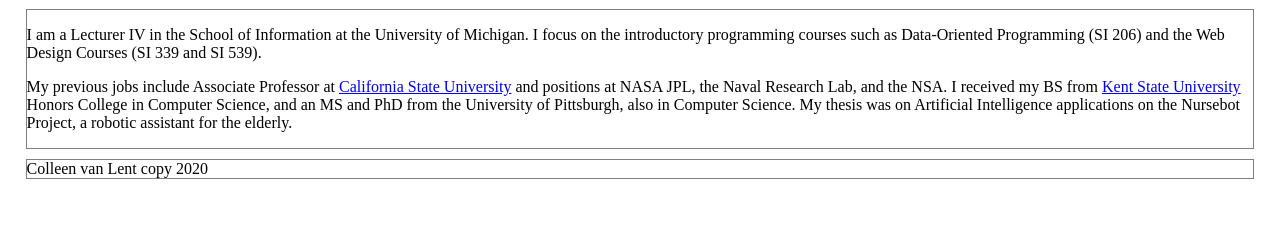
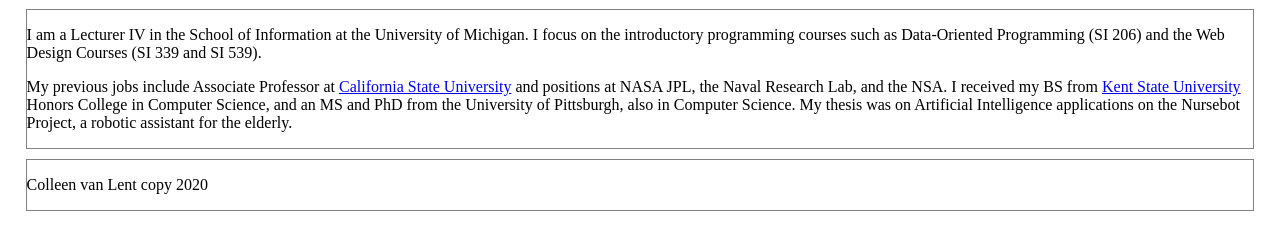
Before and after one commit to lnwalton/homework1, a plain HTML site: page index.html in a window 1280 px wide. Shown: the part 190-440 px from the top of the page. Drawn offline with Linux system fonts and the light colour scheme.

Commit message:
Update index.html

```diff
--- a/index.html
+++ b/index.html
@@ -26,7 +26,7 @@
 </main>
 
 <footer>
-Colleen van Lent copy 2020
+	<p>Colleen van Lent copy 2020</p>
 </footer>
 
 </body>
```
